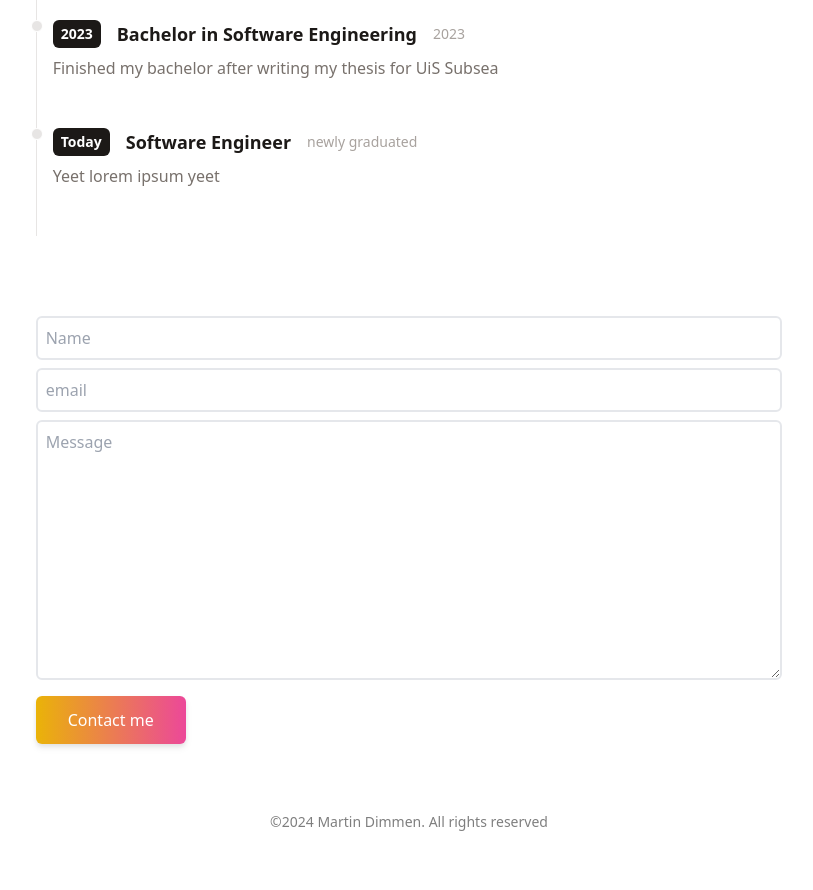
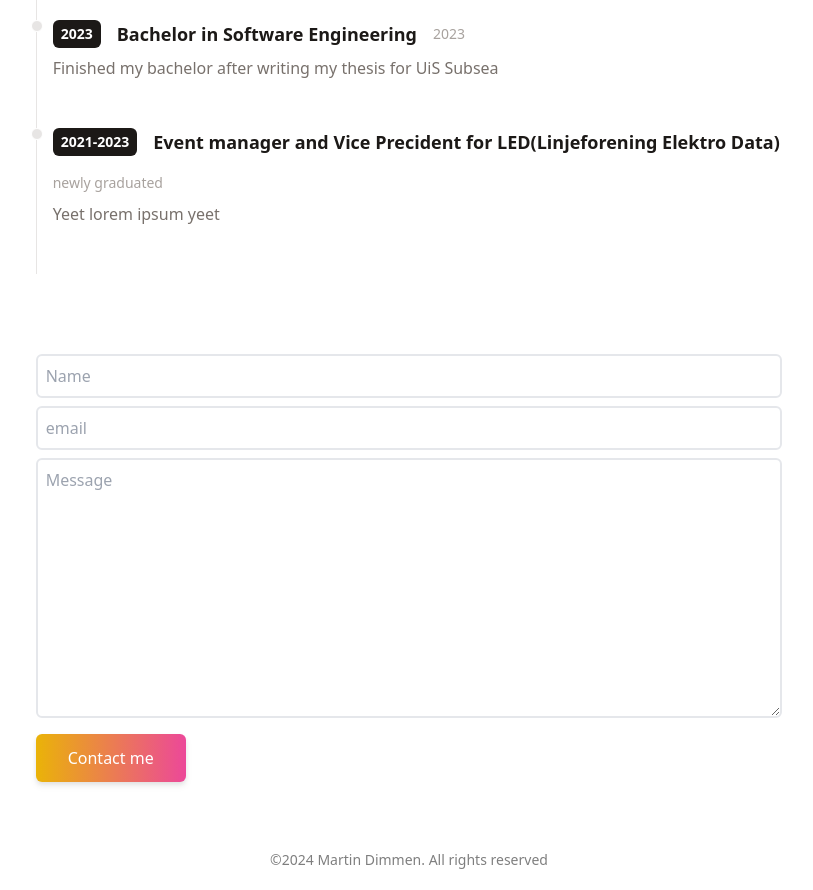
Before and after one commit to martindimmen/portfolio, a React (Vite) app: page / in a window 1280 px wide. Shown: the part 1340-2230 px from the top of the page, without its empty margins (231-1044 px from the left). Before the commit the page ends 2192 px from the top, so only its background shows below. Built offline with nearby package versions, Linux system fonts and the light colour scheme.

Commit message:
added more in timeline

```diff
--- a/src/data/timeline.js
+++ b/src/data/timeline.js
@@ -20,8 +20,9 @@ export default [
     details: "Finished my bachelor after writing my thesis for UiS Subsea",
   },
   {
-    year: "Today",
-    title: "Software Engineer",
+    year: "2021-2023",
+    title:
+      "Event manager and Vice Precident for LED(Linjeforening Elektro Data)",
     duration: "newly graduated",
     details: "Yeet lorem ipsum yeet",
   },
```
